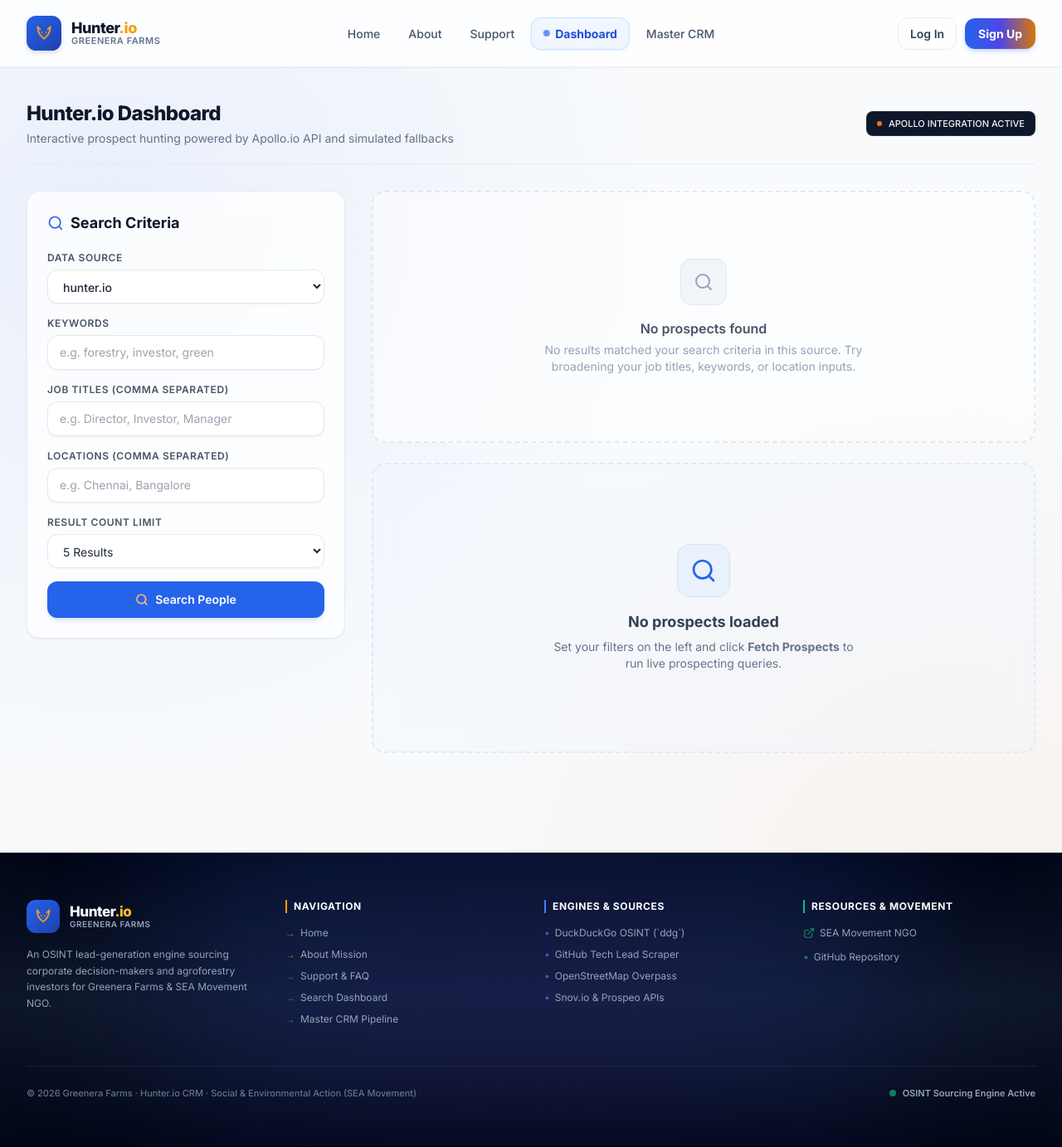
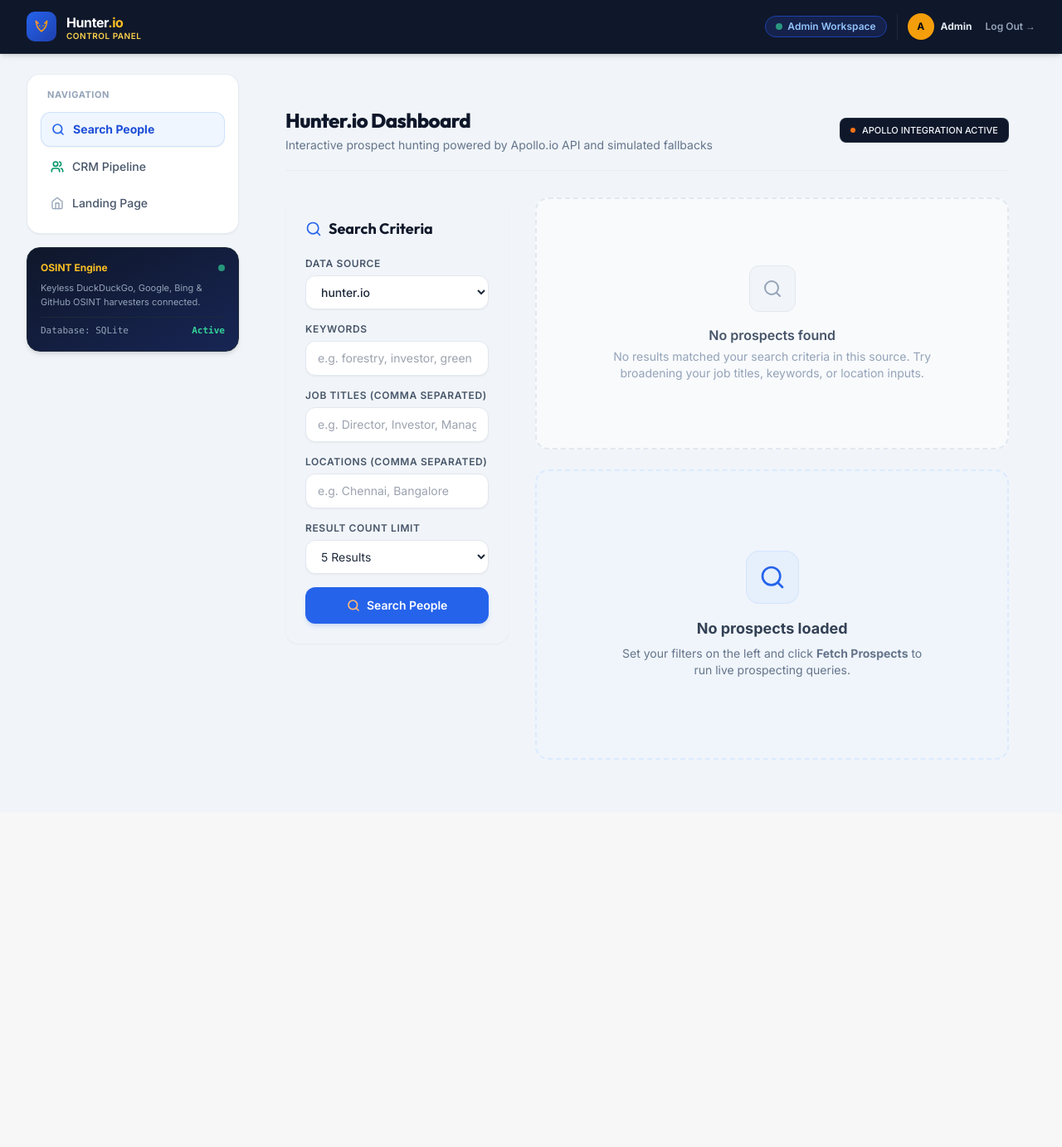
Before and after one commit to ArionGD/headhunter, a Django app: page /dashboard/ in a window 1280 px wide. Shown: the whole page at 83% size. After the commit the page ends 916 px from the top, so only its background shows below. Run offline with Django 5.2, Linux system fonts and the light colour scheme; some libraries are stand-ins or nearby versions.

Commit message:
feat: Add dedicated authenticated App Workspace layout with left sidebar, rename Master CRM to CRM, and add fixed .env authentication

```diff
--- /dev/null
+++ b/core/templates/app_base.html
@@ -0,0 +1,146 @@
+<!DOCTYPE html>
+<html lang="en" class="h-full bg-slate-100">
+<head>
+    <meta charset="UTF-8">
+    <meta name="viewport" content="width=device-width, initial-scale=1.0">
+    <title>{% block title %}Control Panel — HeadHunt.io{% endblock %}</title>
+    <!-- Google Fonts -->
+    <link rel="preconnect" href="https://fonts.googleapis.com">
+    <link rel="preconnect" href="https://fonts.gstatic.com" crossorigin>
+    <link href="https://fonts.googleapis.com/css2?family=Inter:wght@400;500;600;700&family=Outfit:wght@500;600;700;800&display=swap" rel="stylesheet">
+    <script src="https://cdn.tailwindcss.com"></script>
+    <style>
+        body { font-family: 'Inter', sans-serif; }
+        h1, h2, h3, h4, .font-heading { font-family: 'Outfit', sans-serif; }
+    </style>
+</head>
+<body class="h-full flex flex-col antialiased text-slate-800">
+
+    <!-- APP TOP HEADER BAR -->
+    <header class="sticky top-0 z-40 bg-slate-900 border-b border-slate-800 text-white shadow-md">
+        <div class="max-w-7xl mx-auto px-4 sm:px-6 lg:px-8 h-16 flex items-center justify-between gap-4">
+
+            <!-- Logo & Brand -->
+            <div class="flex items-center gap-3">
+                <a href="{% url 'home' %}" class="flex items-center gap-3 group">
+                    <svg width="36" height="36" viewBox="0 0 44 44" xmlns="http://www.w3.org/2000/svg" class="group-hover:scale-105 transition-transform">
+                      <defs>
+                        <linearGradient id="hh_app_blue_gold" x1="0" y1="0" x2="1" y2="1">
+                          <stop offset="0%" stop-color="#2563eb"/>
+                          <stop offset="100%" stop-color="#1e40af"/>
+                        </linearGradient>
+                        <linearGradient id="hh_app_gold_lines" x1="0" y1="0" x2="1" y2="1">
+                          <stop offset="0%" stop-color="#fb923c"/>
+                          <stop offset="100%" stop-color="#f59e0b"/>
+                        </linearGradient>
+                      </defs>
+                      <rect width="44" height="44" rx="12" fill="url(#hh_app_blue_gold)"/>
+                      <g transform="translate(10 10)" fill="none" stroke="url(#hh_app_gold_lines)" stroke-width="2" stroke-linecap="round" stroke-linejoin="round">
+                        <path d="M4 4l3.2 3.2M20 4l-3.2 3.2"/>
+                        <path d="M4 4c0 6.2 1.6 10.4 8 15 6.4-4.6 8-8.8 8-15"/>
+                        <circle cx="9.4" cy="11" r="1" fill="#f59e0b" stroke="none"/>
+                        <circle cx="14.6" cy="11" r="1" fill="#f59e0b" stroke="none"/>
+                        <path d="M12 14.4l-1.2-1h2.4z" fill="#f59e0b" stroke="none"/>
+                      </g>
+                    </svg>
+                    <div class="leading-tight">
+                        <p class="text-base font-extrabold text-white tracking-tight">Hunter<span class="text-amber-400">.io</span></p>
+                        <p class="text-[10px] text-amber-300 font-semibold -mt-0.5 uppercase tracking-wider">Control Panel</p>
+                    </div>
+                </a>
+            </div>
+
+            <!-- Header Badge & Quick Actions -->
+            <div class="flex items-center gap-3">
+                <span class="hidden sm:inline-flex items-center gap-1.5 bg-blue-950/80 text-blue-300 border border-blue-800 text-xs font-semibold px-3 py-1 rounded-full">
+                    <span class="w-2 h-2 rounded-full bg-emerald-400 animate-pulse"></span>
+                    Admin Workspace
+                </span>
+
+                <div class="flex items-center gap-2 border-l border-slate-800 pl-3">
+                    <div class="w-8 h-8 rounded-full bg-amber-500 text-slate-950 font-extrabold text-xs flex items-center justify-center shadow-sm">
+                        A
+                    </div>
+                    <span class="hidden md:inline-block text-xs font-bold text-slate-200">Admin</span>
+                    <a href="{% url 'logout' %}" class="ml-2 text-xs font-semibold text-slate-400 hover:text-amber-400 transition-colors">
+                        Log Out &rarr;
+                    </a>
+                </div>
+            </div>
+
+        </div>
+    </header>
+
+    <!-- WORKSPACE CONTAINER WITH LEFT SIDEBAR -->
+    <div class="flex-1 max-w-7xl w-full mx-auto px-4 sm:px-6 lg:px-8 py-6 flex flex-col md:flex-row gap-6">
+
+        <!-- LEFT SIDEBAR CONTROL PANEL -->
+        <aside class="w-full md:w-64 flex-shrink-0 space-y-4">
+
+            <div class="bg-white border border-slate-200/80 rounded-2xl p-4 shadow-sm">
+                <p class="text-[11px] font-extrabold text-slate-400 uppercase tracking-wider mb-3 px-2">Navigation</p>
+                <nav class="space-y-1 text-sm font-medium">
+
+                    <!-- Search Dashboard -->
+                    <a href="{% url 'dashboard' %}"
+                       class="flex items-center justify-between px-3 py-2.5 rounded-xl transition-all
+                       {% if request.resolver_match.url_name == 'dashboard' %}
+                           bg-blue-50 text-blue-700 font-bold border border-blue-200/70 shadow-sm
+                       {% else %}
+                           text-slate-600 hover:bg-slate-50 hover:text-blue-700
+                       {% endif %}">
+                        <div class="flex items-center gap-2.5">
+                            <svg xmlns="http://www.w3.org/2000/svg" class="w-4 h-4 text-blue-600" viewBox="0 0 24 24" fill="none" stroke="currentColor" stroke-width="2.5" stroke-linecap="round" stroke-linejoin="round"><circle cx="11" cy="11" r="8"/><path d="m21 21-4.3-4.3"/></svg>
+                            <span>Search People</span>
+                        </div>
+                    </a>
+
+                    <!-- CRM Pipeline -->
+                    <a href="{% url 'crm' %}"
+                       class="flex items-center justify-between px-3 py-2.5 rounded-xl transition-all
+                       {% if request.resolver_match.url_name == 'crm' or request.resolver_match.url_name == 'master' %}
+                           bg-emerald-50 text-emerald-800 font-bold border border-emerald-200/70 shadow-sm
+                       {% else %}
+                           text-slate-600 hover:bg-slate-50 hover:text-emerald-700
+                       {% endif %}">
+                        <div class="flex items-center gap-2.5">
+                            <svg xmlns="http://www.w3.org/2000/svg" class="w-4 h-4 text-emerald-600" viewBox="0 0 24 24" fill="none" stroke="currentColor" stroke-width="2.5" stroke-linecap="round" stroke-linejoin="round"><path d="M16 21v-2a4 4 0 0 0-4-4H6a4 4 0 0 0-4 4v2"/><circle cx="9" cy="7" r="4"/><path d="M22 21v-2a4 4 0 0 0-3-3.87"/><path d="M16 3.13a4 4 0 0 1 0 7.75"/></svg>
+                            <span>CRM Pipeline</span>
+                        </div>
+                    </a>
+
+                    <!-- Home Website -->
+                    <a href="{% url 'home' %}" class="flex items-center gap-2.5 px-3 py-2.5 text-slate-600 hover:bg-slate-50 hover:text-slate-900 rounded-xl transition-all">
+                        <svg xmlns="http://www.w3.org/2000/svg" class="w-4 h-4 text-slate-400" viewBox="0 0 24 24" fill="none" stroke="currentColor" stroke-width="2" stroke-linecap="round" stroke-linejoin="round"><path d="m3 9 9-7 9 7v11a2 2 0 0 1-2 2H5a2 2 0 0 1-2-2z"/><polyline points="9 22 9 12 15 12 15 22"/></svg>
+                        <span>Landing Page</span>
+                    </a>
+
+                </nav>
+            </div>
+
+            <!-- SYSTEM STATUS BADGE -->
+            <div class="bg-gradient-to-br from-slate-900 to-blue-950 text-white rounded-2xl p-4 shadow-md space-y-2 border border-slate-800 text-xs">
+                <div class="flex items-center justify-between">
+                    <span class="font-bold text-amber-400">OSINT Engine</span>
+                    <span class="w-2 h-2 rounded-full bg-emerald-400 animate-pulse"></span>
+                </div>
+                <p class="text-slate-400 leading-relaxed text-[11px]">
+                    Keyless DuckDuckGo, Google, Bing &amp; GitHub OSINT harvesters connected.
+                </p>
+                <div class="pt-2 border-t border-slate-800 flex items-center justify-between text-[11px] text-slate-400 font-mono">
+                    <span>Database: SQLite</span>
+                    <span class="text-emerald-400 font-bold">Active</span>
+                </div>
+            </div>
+
+        </aside>
+
+        <!-- RIGHT MAIN WORKSPACE CONTENT -->
+        <main class="flex-1 min-w-0">
+            {% block app_content %}{% endblock %}
+        </main>
+
+    </div>
+
+</body>
+</html>
--- a/core/templates/core/dashboard.html
+++ b/core/templates/core/dashboard.html
@@ -1,8 +1,8 @@
-{% extends "base.html" %}
+{% extends "app_base.html" %}
 
-{% block title %}Hunter.io Dashboard — Greenera Farms{% endblock %}
+{% block title %}Search People — Control Panel{% endblock %}
 
-{% block content %}
+{% block app_content %}
 <div class="max-w-7xl mx-auto px-4 sm:px-6 lg:px-8 py-10">
 
     <!-- Top Header -->
--- a/core/templates/core/master.html
+++ b/core/templates/core/master.html
@@ -1,8 +1,8 @@
-{% extends "base.html" %}
+{% extends "app_base.html" %}
 
-{% block title %}Master Database & CRM — Greenera Farms{% endblock %}
+{% block title %}CRM Pipeline — Control Panel{% endblock %}
 
-{% block content %}
+{% block app_content %}
 <div class="max-w-7xl mx-auto px-4 sm:px-6 lg:px-8 py-10">
 
     <!-- Top Header & Stats -->
--- a/core/templates/partial/navbar.html
+++ b/core/templates/partial/navbar.html
@@ -90,18 +90,18 @@
                 Dashboard
             </a>
 
-            <!-- Master CRM -->
-            <a href="{% url 'master' %}"
+            <!-- CRM -->
+            <a href="{% url 'crm' %}"
                class="text-[14px] px-3.5 py-2 rounded-xl transition-all duration-200 flex items-center gap-1.5
-               {% if request.resolver_match.url_name == 'master' %}
+               {% if request.resolver_match.url_name == 'crm' or request.resolver_match.url_name == 'master' %}
                    font-bold text-emerald-700 bg-gradient-to-r from-emerald-50 via-teal-50/70 to-emerald-50 border border-emerald-200/80 shadow-sm shadow-emerald-500/10
                {% else %}
                    font-medium text-slate-600 hover:text-emerald-700 hover:bg-emerald-50/50 active:scale-95
                {% endif %}">
-                {% if request.resolver_match.url_name == 'master' %}
+                {% if request.resolver_match.url_name == 'crm' or request.resolver_match.url_name == 'master' %}
                     <span class="w-2 h-2 rounded-full bg-emerald-600 animate-pulse"></span>
                 {% endif %}
-                Master CRM
+                CRM
             </a>
         </nav>
 
--- a/core/urls.py
+++ b/core/urls.py
@@ -5,10 +5,12 @@ from . import views
 urlpatterns = [
     path("", views.home, name="home"),
     path("dashboard/", views.dashboard, name="dashboard"),
+    path("crm/", views.master_view, name="crm"),
     path("master/", views.master_view, name="master"),
     path("about/", views.about_view, name="about"),
     path("support/", views.support_view, name="support"),
     path("login/", views.login_view, name="login"),
     path("signup/", views.signup_view, name="signup"),
+    path("logout/", views.logout_view, name="logout"),
     path("api/import-leads/", views.import_leads, name="import_leads"),
 ]
--- a/core/views.py
+++ b/core/views.py
@@ -675,7 +675,30 @@ def support_view(request):
     return render(request, "core/support.html")
 
 def login_view(request):
-    return render(request, "core/login.html")
+    error = None
+    if request.method == "POST":
+        userid_input = request.POST.get("userid", "").strip()
+        password_input = request.POST.get("password", "").strip()
+
+        env_userid = os.environ.get("ADMIN_USERID", "admin").strip()
+        env_password = os.environ.get("ADMIN_PASSWORD", "admin@123").strip()
+
+        if (userid_input == env_userid or userid_input.lower() == f"{env_userid}@greenerafarms.org" or userid_input.lower() == "admin@123") and password_input == env_password:
+            request.session["is_admin"] = True
+            request.session["user_name"] = "Admin User"
+            return redirect("dashboard")
+        else:
+            error = f"Invalid Admin User ID or Password. (Hint: {env_userid} / {env_password})"
+
+    return render(request, "core/login.html", {"error": error})
 
 def signup_view(request):
+    if request.method == "POST":
+        request.session["is_admin"] = True
+        request.session["user_name"] = request.POST.get("name", "Admin User")
+        return redirect("dashboard")
     return render(request, "core/signup.html")
+
+def logout_view(request):
+    request.session.flush()
+    return redirect("home")
```
Also changed, not shown: core/templates/core/login.html (+13 -6 lines).
